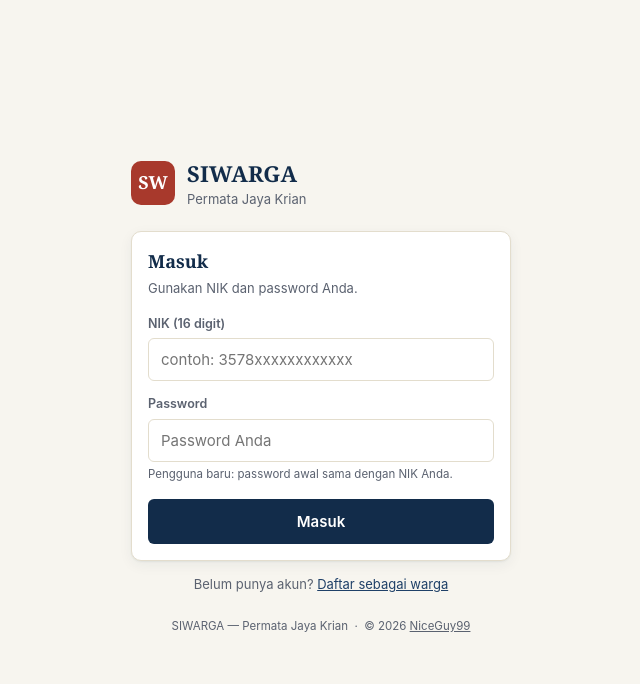
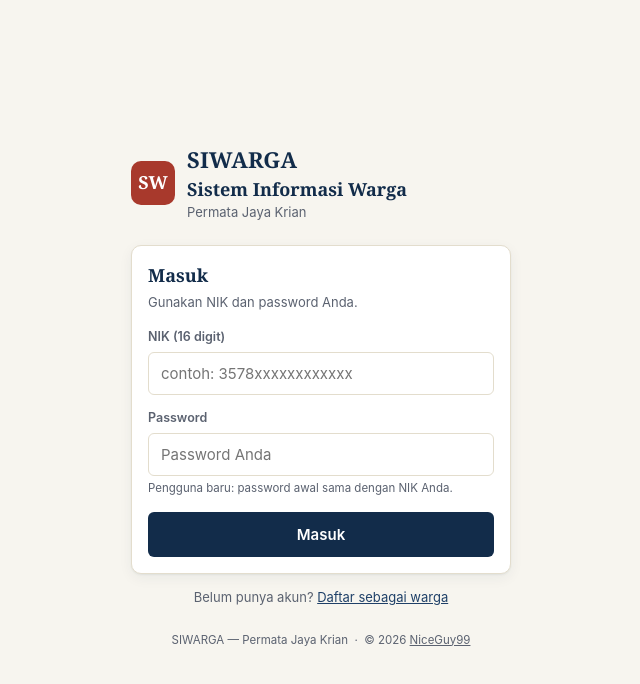
Before and after one commit to NiceGuy99/SIWARGA, a React (Vite) app: page /login in a window 1280 px wide. Shown: the top 684 px of the page, without its empty margins (319-959 px from the left). Built offline with nearby package versions, Linux system fonts and the light colour scheme; no server answers.

Commit message:
feat: add subtitle to Login page

```diff
--- a/src/pages/Login.jsx
+++ b/src/pages/Login.jsx
@@ -46,6 +46,7 @@ export default function Login() {
           <div className="brand-mark">SW</div>
           <div>
             <h1 style={{ marginBottom: 0 }}>SIWARGA</h1>
+            <h2 style={{ marginBottom: 0 }}> Sistem Informasi Warga</h2>
             <p className="muted" style={{ margin: 0 }}>Permata Jaya Krian</p>
           </div>
         </div>
```
